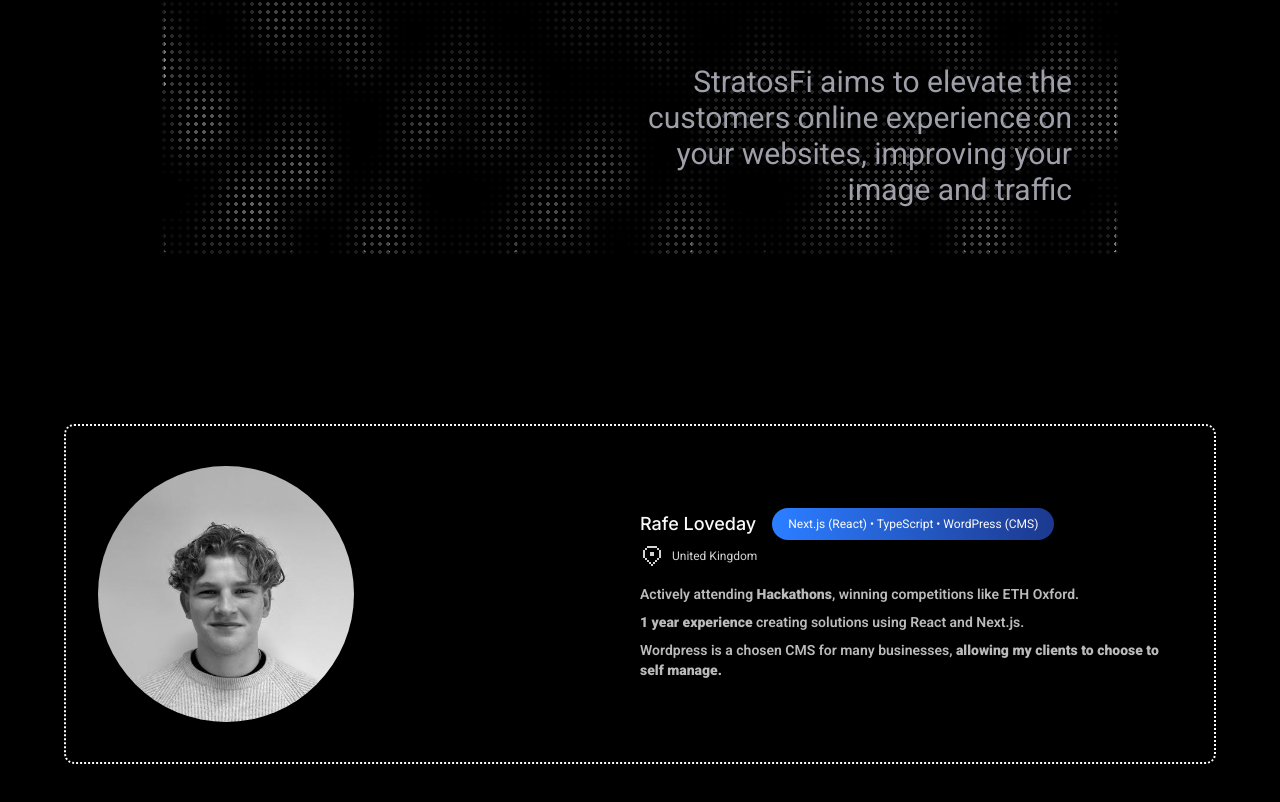
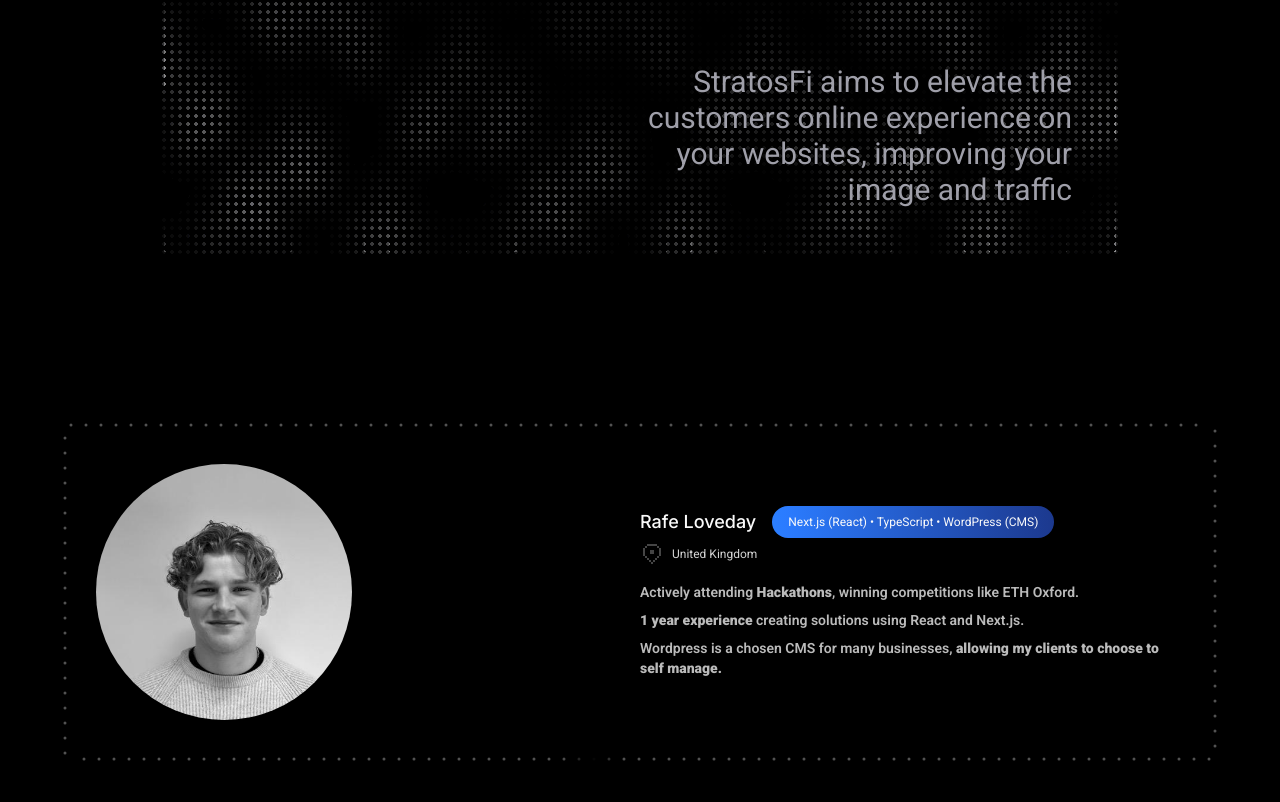
Before and after one commit to Rafelvdy/Portfolio, a Next.js app: page / in a window 1280 px wide. Shown: the part 504-1306 px from the top of the page. Built offline with nearby package versions, Linux system fonts and the light colour scheme.

Commit message:
Refactor About section to use AnimatedDottedBorder component for enhanced styling and visual appeal

```diff
--- a/components/sections/About.tsx
+++ b/components/sections/About.tsx
@@ -1,9 +1,10 @@
 import Image from "next/image";
+import { AnimatedDottedBorder } from "@/components/ui/animated-dotted-border";
 
 export default function About() {
   return (
     <section className="w-full bg-background py-16 md:py-24 lg:py-32">
-      <div className="container mx-auto px-4 sm:px-6 lg:px-8 max-w-6xl border-dotted border-2 border-foreground rounded-lg p-10 hover:scale-102 transition-all duration-300">
+      <AnimatedDottedBorder className="container mx-auto px-4 sm:px-6 lg:px-8 max-w-6xl text-neutral-600 rounded-lg p-10 hover:scale-102 transition-all duration-300">
         <div className="grid grid-cols-1 md:grid-cols-2 items-center ">
           <div className="flex justify-center md:justify-start">
             <div className="relative w-48 h-48 sm:w-48 sm:h-48 md:w-56 md:h-56 lg:w-64 lg:h-64">
@@ -20,7 +21,7 @@ export default function About() {
             <div className="flex flex-col gap-1">
               <div className="flex flex-row items-center justify-start gap-4">
                   <h2 className="font-inter text-sm sm:text-md md:text-lg font-medium text-foreground">Rafe Loveday</h2>
-                  <div className="font-roboto text-xs sm:text-xs md:text-md inline-flex items-center px-4 py-2 rounded-full bg-linear-to-r from-blue-500 from- via-blue-900 via-100% w-fit select-none">
+                  <div className="font-roboto text-xs sm:text-xs md:text-md inline-flex items-center px-4 py-2 rounded-full bg-linear-to-r from-blue-500 from- via-blue-900 via-100% w-fit select-none text-foreground">
                       <p>Next.js (React) • TypeScript • WordPress (CMS)</p>
                   </div>
               </div>
@@ -36,7 +37,7 @@ export default function About() {
             </div>
           </div>
         </div>
-      </div>
+      </AnimatedDottedBorder>
     </section>
   );
 }
--- /dev/null
+++ b/components/ui/animated-dotted-border.tsx
@@ -0,0 +1,145 @@
+'use client';
+
+import React, { useEffect, useRef, useState } from 'react';
+import { cn } from '@/lib/utils';
+
+interface AnimatedDottedBorderProps {
+  children: React.ReactNode;
+  className?: string;
+  dotSize?: number;
+  dotGap?: number;
+  animationDuration?: number;
+  strokeWidth?: number;
+}
+
+interface DotPosition {
+  x: number;
+  y: number;
+  index: number;
+}
+
+export function AnimatedDottedBorder({
+  children,
+  className,
+  dotSize = 3,
+  dotGap = 12,
+  animationDuration = 20,
+  strokeWidth = 2,
+}: AnimatedDottedBorderProps) {
+  const containerRef = useRef<HTMLDivElement>(null);
+  const [dotPositions, setDotPositions] = useState<DotPosition[]>([]);
+
+  useEffect(() => {
+    const updateDotPositions = () => {
+      if (!containerRef.current) return;
+
+      const rect = containerRef.current.getBoundingClientRect();
+      const width = rect.width;
+      const height = rect.height;
+
+      if (width === 0 || height === 0) return;
+
+      const radius = dotSize * 2;
+      const padding = strokeWidth / 2;
+      const innerWidth = width - padding * 2;
+      const innerHeight = height - padding * 2;
+
+      const positions: DotPosition[] = [];
+      let index = 0;
+      const dotSpacing = dotSize + dotGap;
+
+      const topStartX = padding + radius;
+      const topEndX = padding + innerWidth - radius;
+      const topY = padding;
+      for (let x = topStartX; x < topEndX; x += dotSpacing) {
+        positions.push({ x, y: topY, index: index++ });
+      }
+      const rightX = padding + innerWidth;
+      const rightStartY = padding + radius;
+      const rightEndY = padding + innerHeight - radius;
+      for (let y = rightStartY; y < rightEndY; y += dotSpacing) {
+        positions.push({ x: rightX, y, index: index++ });
+      }
+      const bottomStartX = padding + innerWidth - radius;
+      const bottomEndX = padding + radius;
+      const bottomY = padding + innerHeight;
+      for (let x = bottomStartX; x > bottomEndX; x -= dotSpacing) {
+        positions.push({ x, y: bottomY, index: index++ });
+      }
+      const leftX = padding;
+      const leftStartY = padding + innerHeight - radius;
+      const leftEndY = padding + radius;
+      for (let y = leftStartY; y > leftEndY; y -= dotSpacing) {
+        positions.push({ x: leftX, y, index: index++ });
+      }
+
+      setDotPositions(positions);
+    };
+
+    updateDotPositions();
+
+    const resizeObserver = new ResizeObserver(updateDotPositions);
+    if (containerRef.current) {
+      resizeObserver.observe(containerRef.current);
+    }
+
+    return () => {
+      resizeObserver.disconnect();
+    };
+  }, [dotSize, dotGap, strokeWidth]);
+
+  const totalDots = dotPositions.length;
+  const delayStep = animationDuration / totalDots;
+  const offWindowPercent = 2;
+
+  useEffect(() => {
+    const styleId = 'animated-dotted-border-keyframes';
+    if (!document.getElementById(styleId)) {
+      const offStart = 100 - offWindowPercent;
+      const style = document.createElement('style');
+      style.id = styleId;
+      style.textContent = `
+        @keyframes dot-fade {
+          0%, ${offStart}%, 100% {
+            opacity: 1;
+          }
+          ${offStart + offWindowPercent / 2}% {
+            opacity: 0;
+          }
+        }
+      `;
+      document.head.appendChild(style);
+    }
+  }, [offWindowPercent]);
+
+  return (
+    <div ref={containerRef} className={cn('relative', className)}>
+      {dotPositions.length > 0 && (
+        <svg
+          className="absolute inset-0 w-full h-full pointer-events-none overflow-visible"
+          style={{
+            borderRadius: '0.5rem',
+          }}
+        >
+          {dotPositions.map((dot) => {
+            const delay = (dot.index * delayStep) % animationDuration;
+            return (
+              <circle
+                key={dot.index}
+                cx={dot.x}
+                cy={dot.y}
+                r={dotSize / 2}
+                fill="currentColor"
+                style={{
+                  animation: `dot-fade ${animationDuration}s linear infinite`,
+                  animationDelay: `${-delay}s`,
+                }}
+              />
+            );
+          })}
+        </svg>
+      )}
+      <div className="relative z-10">{children}</div>
+    </div>
+  );
+}
```
